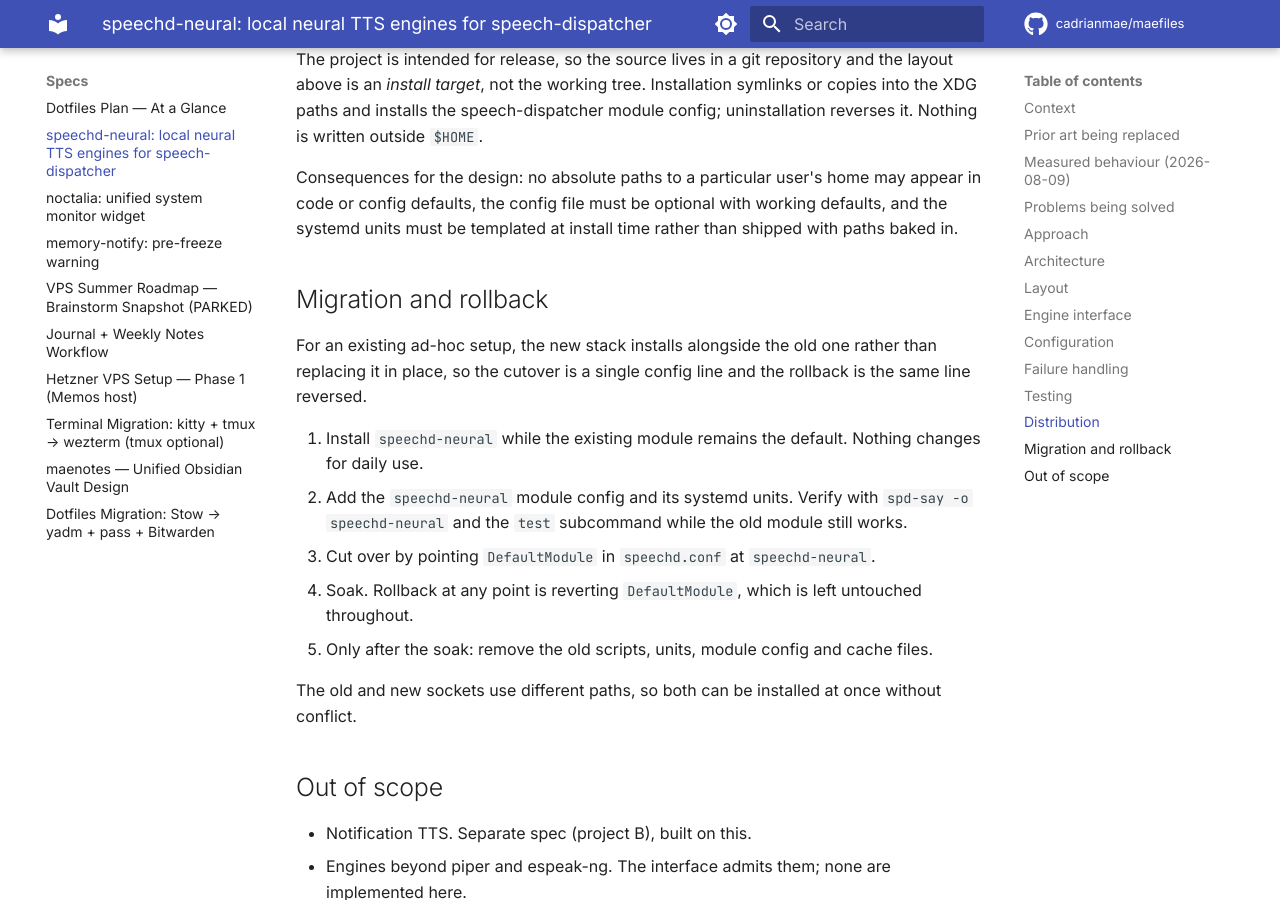
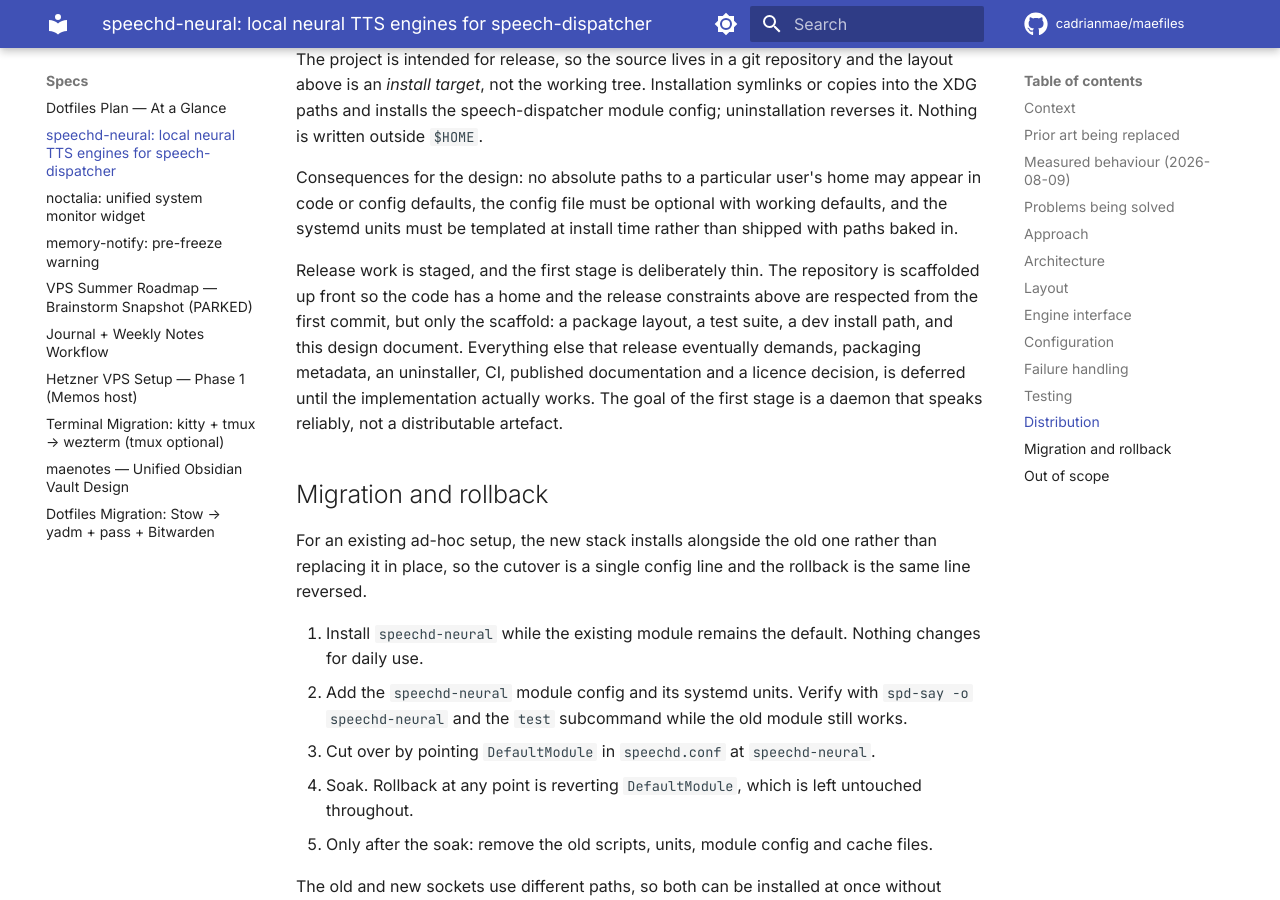
Before and after one commit to cadrianmae/maefiles, an MkDocs documentation site: the page built from docs/specs/2026-08-09-speechd-neural-design.md, in a window 1280 px wide and 900 px high, scrolled down 7218 px. Built offline with MkDocs 1.6.1 and Material for MkDocs 9.7.7, drawn with Linux system fonts in a browser that asks for light colours; comment, search, counter and statistics services are not loaded.

Commit message:
docs(specs): stage the release work, implementation first
The repository is scaffolded up front so the code has a home and the release
constraints hold from the first commit, but only the scaffold. Packaging
metadata, an uninstaller, CI, published docs and the licence decision wait
until the implementation works.

The goal of stage one is a daemon that speaks reliably, not a distributable
artefact.

Co-Authored-By: Claude Opus 5 (1M context) <noreply@anthropic.com>

```diff
--- a/docs/specs/2026-08-09-speechd-neural-design.md
+++ b/docs/specs/2026-08-09-speechd-neural-design.md
@@ -285,6 +285,15 @@ appear in code or config defaults, the config file must be optional with working
 defaults, and the systemd units must be templated at install time rather than
 shipped with paths baked in.
 
+Release work is staged, and the first stage is deliberately thin. The repository
+is scaffolded up front so the code has a home and the release constraints above
+are respected from the first commit, but only the scaffold: a package layout, a
+test suite, a dev install path, and this design document. Everything else that
+release eventually demands, packaging metadata, an uninstaller, CI, published
+documentation and a licence decision, is deferred until the implementation
+actually works. The goal of the first stage is a daemon that speaks reliably,
+not a distributable artefact.
+
 ## Migration and rollback
 
 For an existing ad-hoc setup, the new stack installs alongside the old one
```
